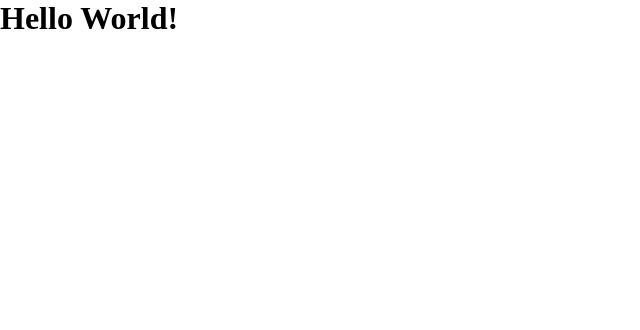
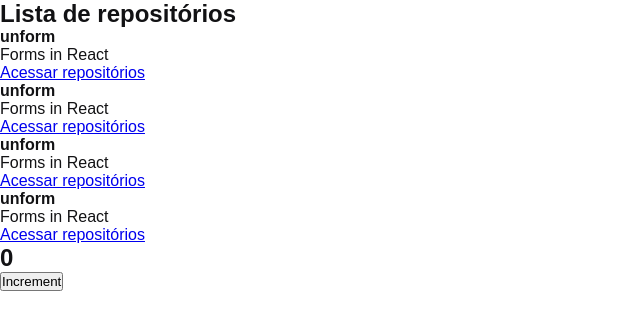
Before and after one commit to marcosparrotto/Ignite-ReactJS-Aula01, a React app: page / in a window 1280 px wide. Shown: the top 330 px of the page, without its empty margins (0-640 px from the left). Built offline with nearby package versions, Linux system fonts and the light colour scheme.

Commit message:
Proriedades e Estado do componente

```diff
--- a/src/App.jsx
+++ b/src/App.jsx
@@ -1,6 +1,13 @@
+import { Counter } from './components/Counter';
+import { RepositoryList } from './components/RepositoryList';
 import './styles/global.scss';
 
 export function App() {
 
-  return <h1>Hello World!</h1>
+  return (
+    <>
+      <RepositoryList/>
+      <Counter/>
+    </>
+  )
 }
--- /dev/null
+++ b/src/components/Counter.jsx
@@ -0,0 +1,18 @@
+import { useState } from 'react';
+
+export function Counter() {
+  const [counter, setCounter] = useState(0);
+
+  function increment() {
+    setCounter(counter + 1);
+  }
+
+  return (
+    <div>
+      <h2>{counter}</h2>
+      <button type="button" onClick={increment}>
+        Increment
+      </button>
+    </div>
+  )
+}
--- /dev/null
+++ b/src/components/RepositoryItem.jsx
@@ -0,0 +1,11 @@
+export function RepositoryItem(props){
+  return (
+    <li>
+      <strong>{props.repository?.name ?? 'Default'}</strong>
+      <p>{props.repository?.description ?? 'Default'}</p>
+      <a href= {props.repository?.link ?? 'Default'}>
+        Acessar repositórios
+      </a>
+    </li>
+  );
+}
--- /dev/null
+++ b/src/components/RepositoryList.jsx
@@ -0,0 +1,21 @@
+import { RepositoryItem } from "./RepositoryItem"
+
+const repository = {
+  name: "unform",
+  description: "Forms in React",
+  link: "https://github.com/marcosparrotto"
+}
+
+export function RepositoryList(){
+  return (
+    <section className="repository-list">
+      <h1>Lista de repositórios</h1>
+      <ul>
+       <RepositoryItem repository={repository} />
+       <RepositoryItem repository={repository} />
+       <RepositoryItem repository={repository} />
+       <RepositoryItem repository={repository} />
+      </ul>
+    </section>
+  )
+}
--- a/src/styles/global.scss
+++ b/src/styles/global.scss
@@ -5,5 +5,6 @@
 }
 
 body {
-  font: Arial, Helvetica, sans-serif;
+  font: 16px "Helvetica Neve", Arial, sans-serif;
+  color: #121214;
 }
```
